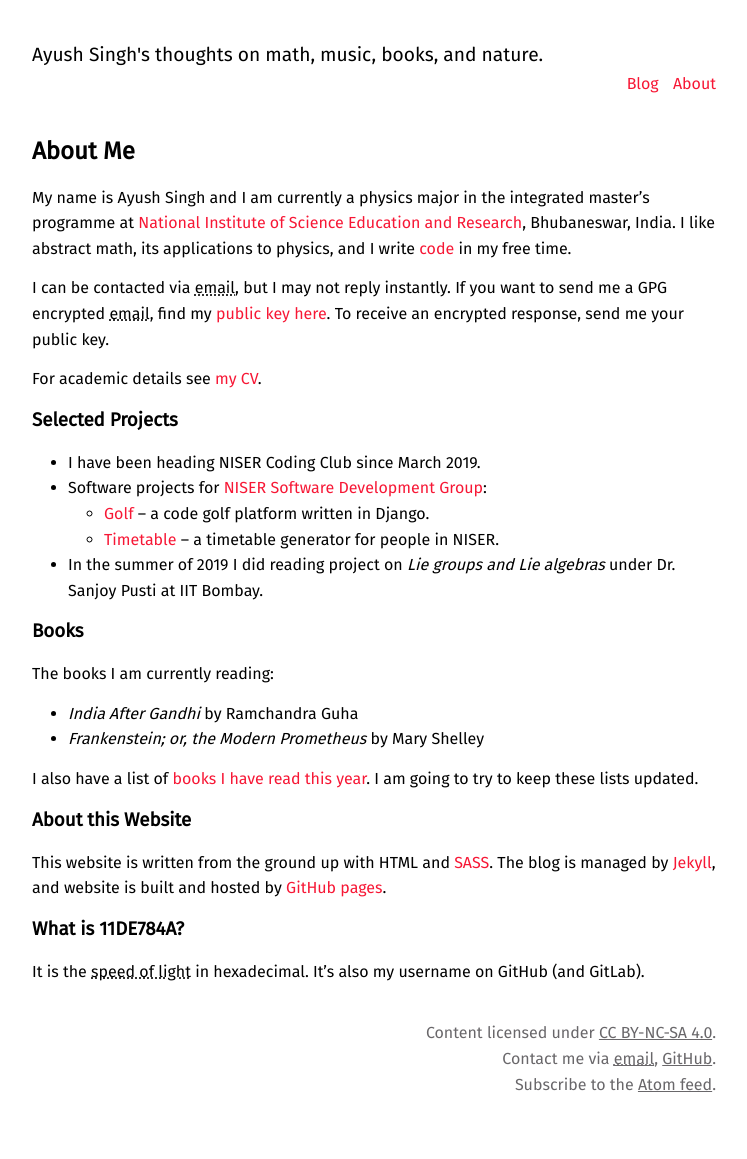
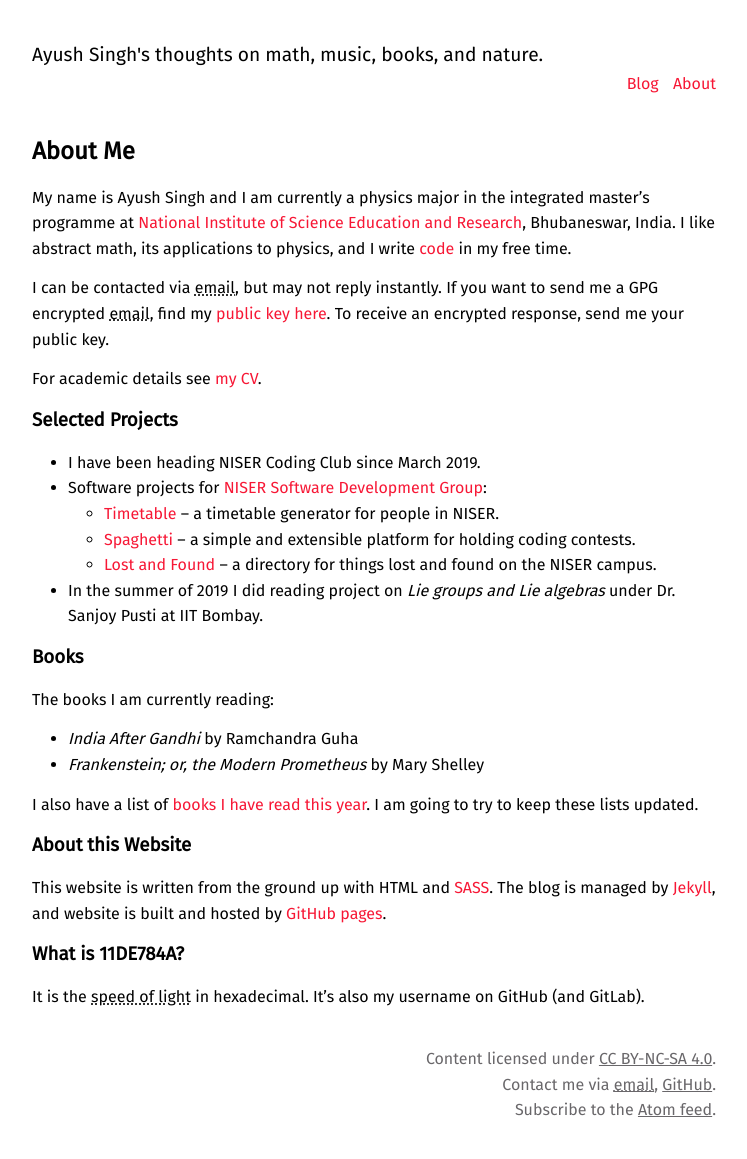
Before and after one commit to LeonardoGoller/LeonardoGoller.github.io, a Jekyll site: the page built from about.markdown, in a window 1280 px wide. Shown: the whole page, without its empty margins (266-1013 px from the left). Built offline with Jekyll 4.4.1, drawn with Linux system fonts in a browser that asks for light colours; before the commit the page ends 1133 px from its top, so only the background shows below that.

Commit message:
added style for <hr> elements. updates to the about page.

```diff
--- a/about.markdown
+++ b/about.markdown
@@ -9,7 +9,7 @@
 integrated master's programme at [National Institute of Science Education and Research](https://www.niser.ac.in/), Bhubaneswar, India.  I like
 abstract math, its applications to physics, and I write [code](https://github.com/11DE784A/) in my free time.
 
-I can be contacted via email, but I may not
+I can be contacted via email, but may not
 reply instantly. If you want to send me a GPG encrypted email, find my [public
 key here](/assets/files/gpg_public.asc). To receive an encrypted response, send
 me your public key.
@@ -21,10 +21,12 @@
 
 * I have been heading NISER Coding Club since March 2019.
 * Software projects for [NISER Software Development Group](https://sdgniser.github.io):
-  * [Golf](https://github.com/sdgniser/golf) -- a code golf platform written in
-  Django.
   * [Timetable](https://github.com/sdgniser/timetable) -- a timetable generator
   for people in NISER.
+  * [Spaghetti](https://github.com/sdgniser/spaghetti) -- a simple and
+  extensible platform for holding coding contests.
+  * [Lost and Found](https://github.com/sdgniser/lnf) -- a directory for things
+  lost and found on the NISER campus.
 * In the summer of 2019 I did reading project on _Lie groups and Lie algebras_
   under Dr. Sanjoy Pusti at IIT Bombay.
 
--- a/assets/styles/main.scss
+++ b/assets/styles/main.scss
@@ -146,6 +146,13 @@
   ol {
     margin-left: 3.6rem;
   }
+
+  hr {
+    color: $offwhite;
+    margin: 0 auto;
+    margin-bottom: 1.4rem;
+    width: 75%;
+  }
 }
 
 article {
```
